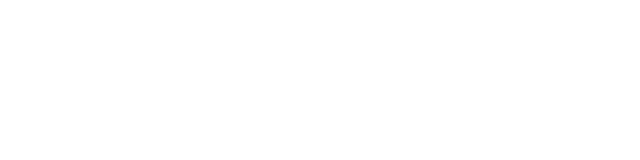
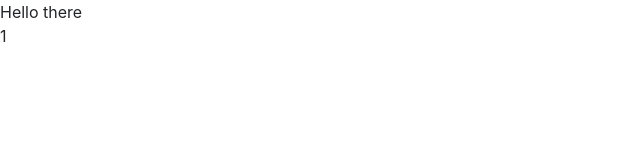
Before and after one commit to jsy15/MeetingUp, a React (Create React App) app in the folder frontend/: page /event/1 in a window 1280 px wide. Shown: the top 160 px of the page, without its empty margins (0-640 px from the left). Built offline with nearby package versions, Linux system fonts and the light colour scheme; sample sign-in values are in the browser's storage.

Commit message:
Begin detailed event page

```diff
--- a/frontend/src/App.js
+++ b/frontend/src/App.js
@@ -19,6 +19,7 @@
 
     this.handleShow = this.handleShow.bind(this);
     this.handleClose = this.handleClose.bind(this);
+    this.showEvent = this.showEvent.bind(this);
 
     this.state = {
       changed: false,
@@ -33,10 +34,13 @@
     };
   }
 
-
-
   componentDidMount() {
     this.getEvents();
+  }
+
+  showEvent() {
+    var hold = document.getElementById('testtext').value;
+    this.props.history.push(`/event/${hold}`);
   }
 
   getEvents = _ => {
@@ -135,6 +139,9 @@
           </div>
         </Navbar>
 
+        <input id="testtext"></input>
+        <button onClick={this.showEvent}>Test Button</button>
+
 
           <Modal show={this.state.show} onHide={this.handleClose}>
             <Modal.Header closeButton>
--- /dev/null
+++ b/frontend/src/components/Event.js
@@ -0,0 +1,30 @@
+import React, { Component } from 'react';
+// eslint-disable-next-line
+import { BrowserRouter as Router, Route, Link } from "react-router-dom";
+import './Login.css';
+import withAuth from './withAuth';
+
+class Event extends Component {
+
+    state = {
+        eventid: null
+    }
+
+    componentDidMount () {
+        console.log(this.props);
+        const { eventID } = this.props.params;
+        this.setState({eventid: eventID});
+    }
+
+    render() {
+        return (
+            <div>
+                <div>Hello there</div>
+                {this.state.eventid}
+            </div>
+
+        );
+    }
+}
+
+export default withAuth(Event);
--- a/frontend/src/components/withAuth.js
+++ b/frontend/src/components/withAuth.js
@@ -7,7 +7,8 @@
         constructor() {
             super();
             this.state = {
-                user: null
+                user: null,
+                params: null
             }
         }
         componentWillMount() {
@@ -31,7 +32,7 @@
         render() {
             if (this.state.user) {
                 return (
-                    <AuthComponent history={this.props.history} user={this.state.user} />
+                    <AuthComponent history={this.props.history} user={this.state.user} params={this.props.match.params}/>
                 )
             }
             else {
--- a/frontend/src/index.js
+++ b/frontend/src/index.js
@@ -9,6 +9,7 @@
 // Our Components
 import Login from './components/Login';
 import CreateAcc from './components/CreateAccount';
+import event from './components/Event';
 
 ReactDOM.render(
     <Router>
@@ -16,6 +17,7 @@
             <Route exact path="/" component={App} />
             <Route exact path="/login" component={Login} />
             <Route exact path="/createaccount" component={CreateAcc} />
+            <Route exact path="/event/:eventID" component={event} />
         </div>
     </Router>
     , document.getElementById('root')
```
